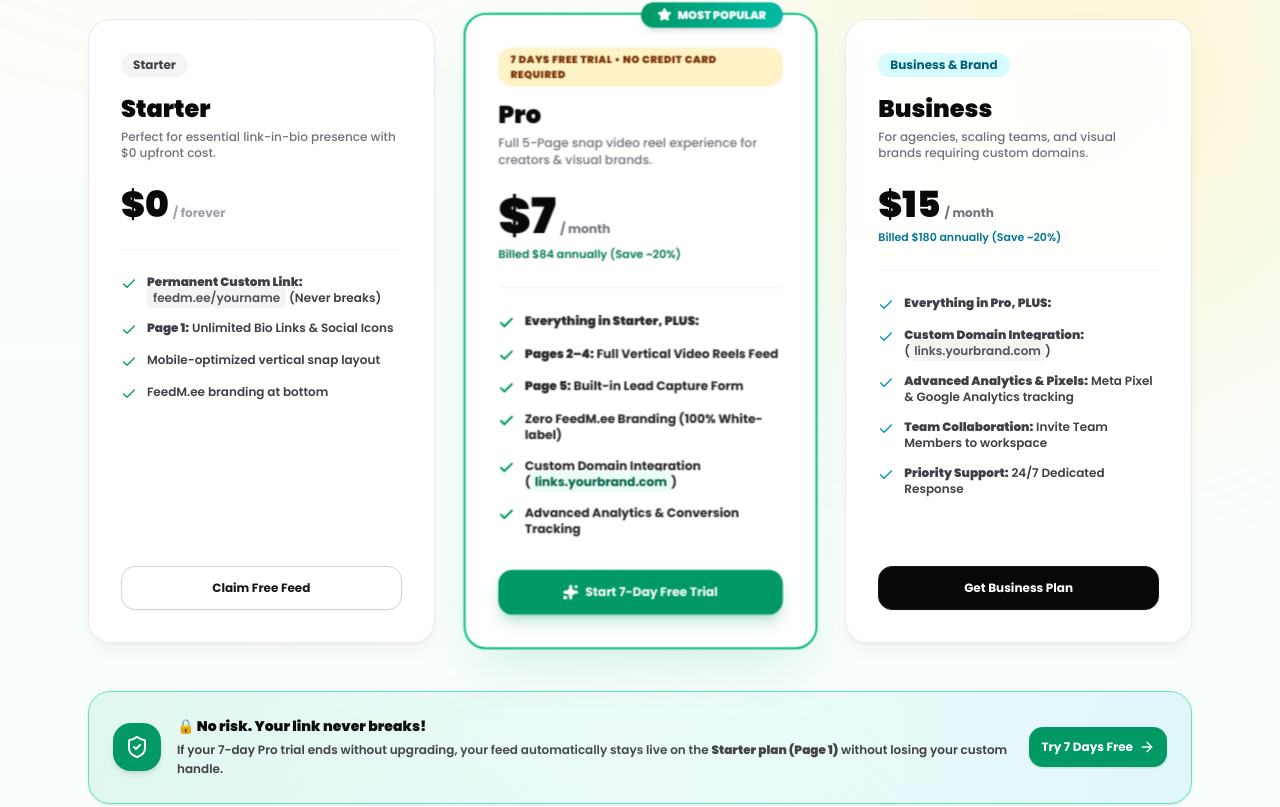
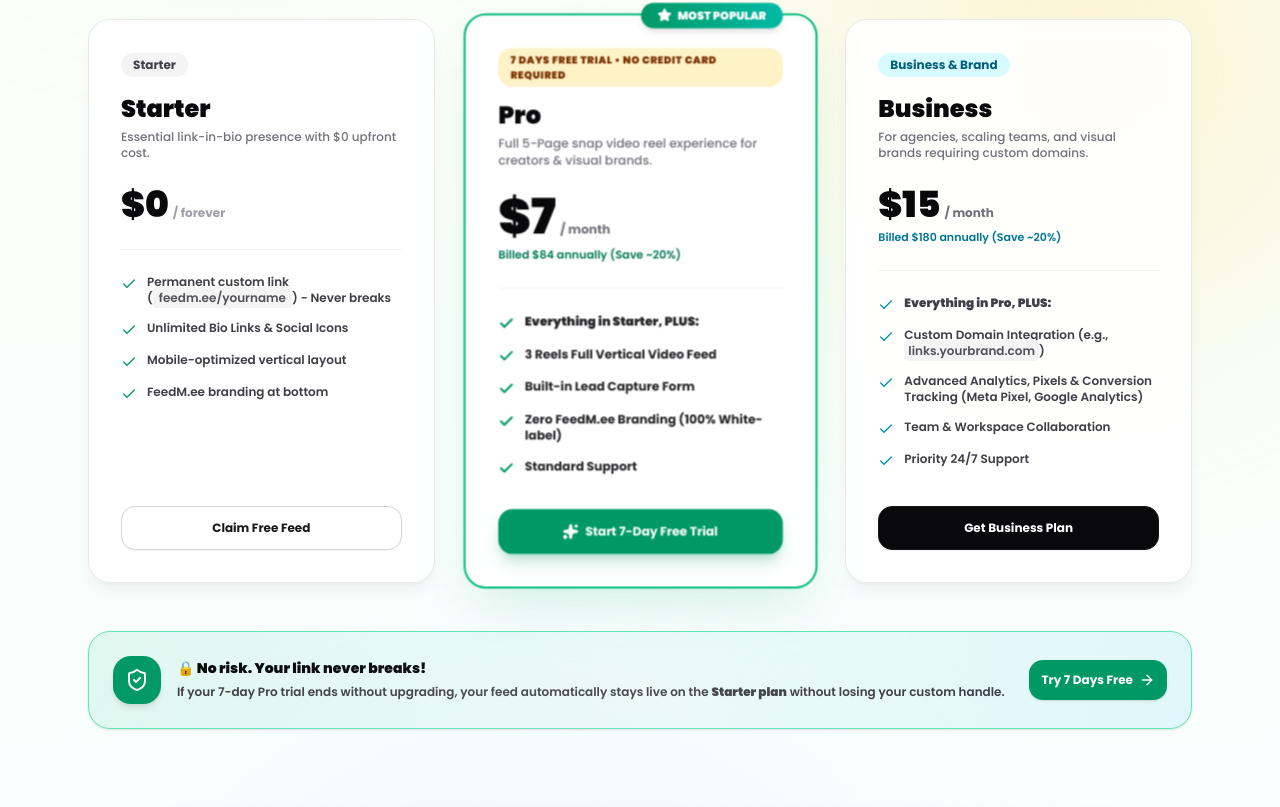
Before and after one commit to roeyDM/feedm-ee-saas, a Next.js app: page /pricing in a window 1280 px wide. Shown: the part 553-1360 px from the top of the page. Built offline with nearby package versions, Linux system fonts and the light colour scheme.

Commit message:
feat: refine pricing tier copy for Starter, Pro, and Business plans

```diff
--- a/app/pricing/page.tsx
+++ b/app/pricing/page.tsx
@@ -154,7 +154,7 @@
               </div>
               <h2 className="text-2xl font-black text-zinc-950">Starter</h2>
               <p className="text-xs font-medium text-zinc-500 mt-1">
-                Perfect for essential link-in-bio presence with $0 upfront cost.
+                Essential link-in-bio presence with $0 upfront cost.
               </p>
 
               <div className="mt-6 flex items-baseline gap-1">
@@ -167,15 +167,15 @@
               <ul className="space-y-3.5 text-xs font-semibold text-zinc-700">
                 <li className="flex items-start gap-2.5">
                   <Check className="h-4 w-4 text-emerald-600 shrink-0 mt-0.5" />
-                  <span><strong>Permanent Custom Link:</strong> <code className="text-zinc-600 bg-zinc-100 px-1.5 py-0.5 rounded">feedm.ee/yourname</code> (Never breaks)</span>
+                  <span>Permanent custom link (<code className="text-zinc-600 bg-zinc-100 px-1.5 py-0.5 rounded">feedm.ee/yourname</code>) - Never breaks</span>
                 </li>
                 <li className="flex items-start gap-2.5">
                   <Check className="h-4 w-4 text-emerald-600 shrink-0 mt-0.5" />
-                  <span><strong>Page 1:</strong> Unlimited Bio Links &amp; Social Icons</span>
+                  <span>Unlimited Bio Links &amp; Social Icons</span>
                 </li>
                 <li className="flex items-start gap-2.5">
                   <Check className="h-4 w-4 text-emerald-600 shrink-0 mt-0.5" />
-                  <span>Mobile-optimized vertical snap layout</span>
+                  <span>Mobile-optimized vertical layout</span>
                 </li>
                 <li className="flex items-start gap-2.5">
                   <Check className="h-4 w-4 text-emerald-600 shrink-0 mt-0.5" />
@@ -228,11 +228,11 @@
                 </li>
                 <li className="flex items-start gap-2.5">
                   <Check className="h-4 w-4 text-emerald-600 shrink-0 mt-0.5 stroke-[3]" />
-                  <span><strong>Pages 2–4:</strong> Full Vertical Video Reels Feed</span>
+                  <span>3 Reels Full Vertical Video Feed</span>
                 </li>
                 <li className="flex items-start gap-2.5">
                   <Check className="h-4 w-4 text-emerald-600 shrink-0 mt-0.5 stroke-[3]" />
-                  <span><strong>Page 5:</strong> Built-in Lead Capture Form</span>
+                  <span>Built-in Lead Capture Form</span>
                 </li>
                 <li className="flex items-start gap-2.5">
                   <Check className="h-4 w-4 text-emerald-600 shrink-0 mt-0.5 stroke-[3]" />
@@ -240,11 +240,7 @@
                 </li>
                 <li className="flex items-start gap-2.5">
                   <Check className="h-4 w-4 text-emerald-600 shrink-0 mt-0.5 stroke-[3]" />
-                  <span>Custom Domain Integration (<code className="text-emerald-800 bg-emerald-50 px-1 py-0.5 rounded">links.yourbrand.com</code>)</span>
-                </li>
-                <li className="flex items-start gap-2.5">
-                  <Check className="h-4 w-4 text-emerald-600 shrink-0 mt-0.5 stroke-[3]" />
-                  <span>Advanced Analytics &amp; Conversion Tracking</span>
+                  <span>Standard Support</span>
                 </li>
               </ul>
             </div>
@@ -291,19 +287,19 @@
                 </li>
                 <li className="flex items-start gap-2.5">
                   <Check className="h-4 w-4 text-cyan-600 shrink-0 mt-0.5" />
-                  <span><strong>Custom Domain Integration:</strong> (<code className="text-zinc-600 bg-zinc-100 px-1 py-0.5 rounded">links.yourbrand.com</code>)</span>
+                  <span>Custom Domain Integration (e.g., <code className="text-zinc-600 bg-zinc-100 px-1 py-0.5 rounded">links.yourbrand.com</code>)</span>
                 </li>
                 <li className="flex items-start gap-2.5">
                   <Check className="h-4 w-4 text-cyan-600 shrink-0 mt-0.5" />
-                  <span><strong>Advanced Analytics &amp; Pixels:</strong> Meta Pixel &amp; Google Analytics tracking</span>
+                  <span>Advanced Analytics, Pixels &amp; Conversion Tracking (Meta Pixel, Google Analytics)</span>
                 </li>
                 <li className="flex items-start gap-2.5">
                   <Check className="h-4 w-4 text-cyan-600 shrink-0 mt-0.5" />
-                  <span><strong>Team Collaboration:</strong> Invite Team Members to workspace</span>
+                  <span>Team &amp; Workspace Collaboration</span>
                 </li>
                 <li className="flex items-start gap-2.5">
                   <Check className="h-4 w-4 text-cyan-600 shrink-0 mt-0.5" />
-                  <span><strong>Priority Support:</strong> 24/7 Dedicated Response</span>
+                  <span>Priority 24/7 Support</span>
                 </li>
               </ul>
             </div>
@@ -330,7 +326,7 @@
                 🔒 No risk. Your link never breaks!
               </h4>
               <p className="text-xs font-semibold text-zinc-700 mt-1 leading-relaxed">
-                If your 7-day Pro trial ends without upgrading, your feed automatically stays live on the <strong>Starter plan (Page 1)</strong> without losing your custom handle.
+                If your 7-day Pro trial ends without upgrading, your feed automatically stays live on the <strong>Starter plan</strong> without losing your custom handle.
               </p>
             </div>
           </div>
```
